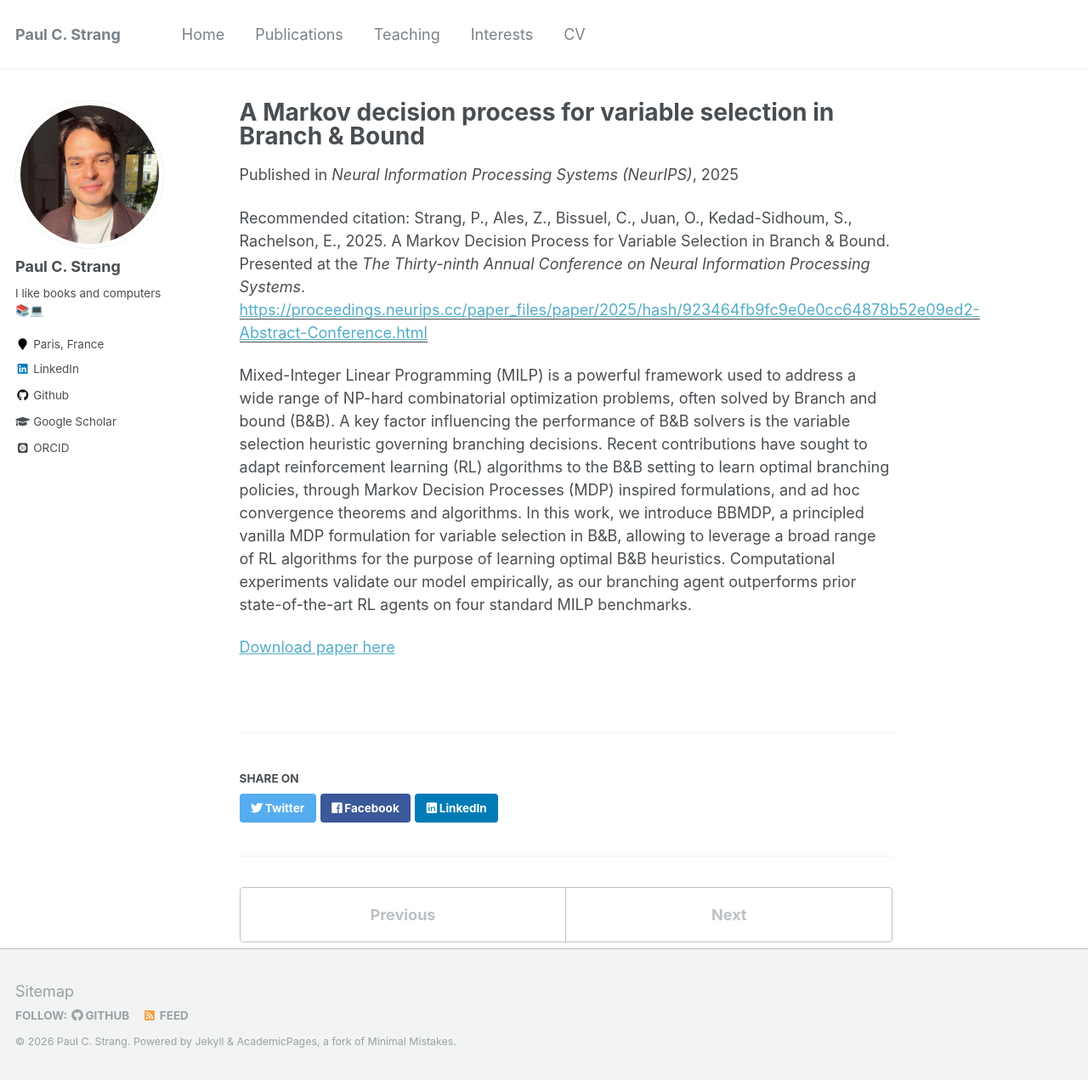
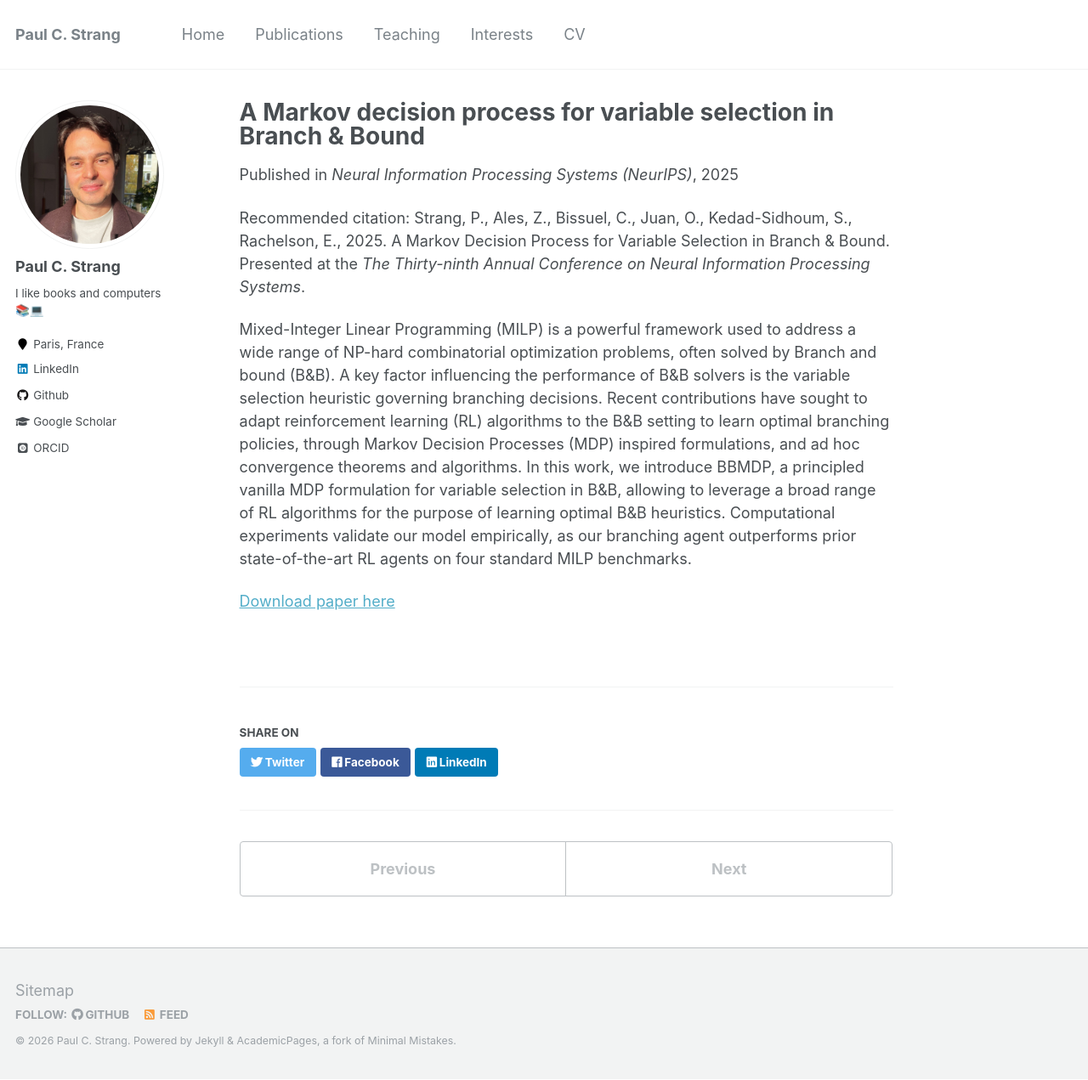
Before and after one commit to abfariah/abfariah.github.io, a Jekyll site: the page built from _publications/bbmdp.md, in a window 1280 px wide and 1271 px high. Shown: the whole window at 85% size. Built offline with Jekyll 4.4.1, drawn with Linux system fonts in a browser that asks for light colours; some web fonts are replaced.

Commit message:
Fix publications

```diff
--- a/_publications/bbmdp.md
+++ b/_publications/bbmdp.md
@@ -5,7 +5,7 @@ permalink: /publication/bbmdp
 excerpt: 'In this work, we introduce BBMDP, a principled vanilla MDP formulation for variable selection in B&B, allowing to leverage a broad range of RL algorithms for the purpose of learning optimal B&B heuristics.'
 date: 2025-01-01
 venue: 'Neural Information Processing Systems (NeurIPS)'
-paperurl: https://proceedings.neurips.cc/paper_files/paper/2025/hash/923464fb9fc9e0e0cc64878b52e09ed2-Abstract-Conference.html
+paperurl: #https://proceedings.neurips.cc/paper_files/paper/2025/hash/923464fb9fc9e0e0cc64878b52e09ed2-Abstract-Conference.html
 citation: 'Strang, P., Ales, Z., Bissuel, C., Juan, O., Kedad-Sidhoum, S., Rachelson, E., 2025. A Markov Decision Process for Variable Selection in Branch & Bound. Presented at the <i>The Thirty-ninth Annual Conference on Neural Information Processing Systems</i>.'
 ---
 Mixed-Integer Linear Programming (MILP) is a powerful framework used to address a wide range of NP-hard combinatorial optimization problems, often solved by Branch and bound (B&B). A key factor influencing the performance of B&B solvers is the variable selection heuristic governing branching decisions. Recent contributions have sought to adapt reinforcement learning (RL) algorithms to the B&B setting to learn optimal branching policies, through Markov Decision Processes (MDP) inspired formulations, and ad hoc convergence theorems and algorithms. In this work, we introduce BBMDP, a principled vanilla MDP formulation for variable selection in B&B, allowing to leverage a broad range of RL algorithms for the purpose of learning optimal B&B heuristics. Computational experiments validate our model empirically, as our branching agent outperforms prior state-of-the-art RL agents on four standard MILP benchmarks.
```
Also changed, not shown: _publications/phd.md (+14 -11 lines), _publications/planbb.md (+1 -1 lines).
